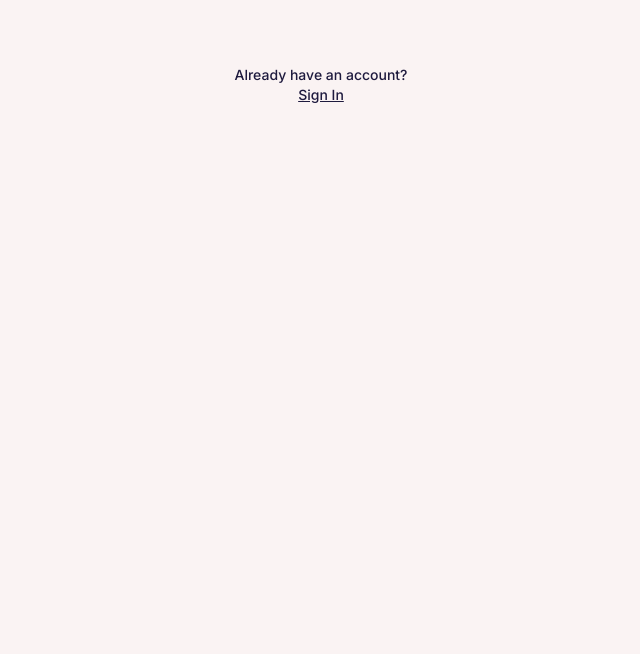
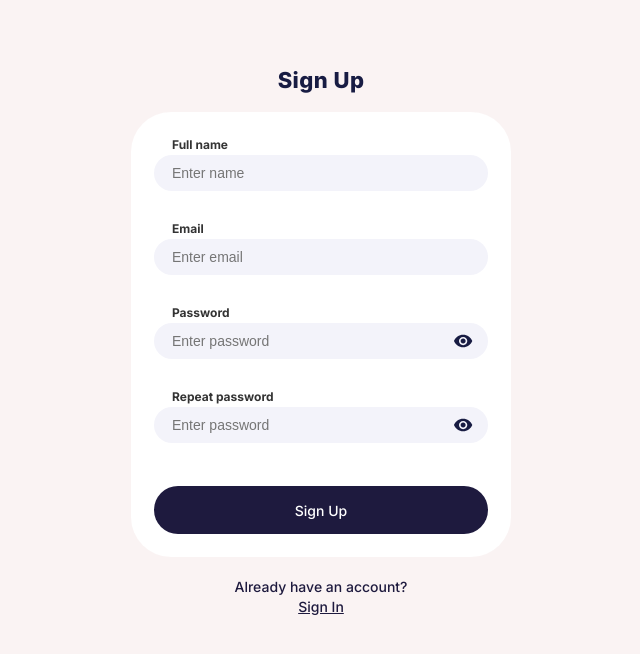
Before and after one commit to VitaliySkremer/mobile-registration, a Vue app: page /signUp in a window 1280 px wide. Shown: the top 654 px of the page, without its empty margins (319-959 px from the left). Built offline with nearby package versions, Linux system fonts and the light colour scheme.

Commit message:
added input and input password

```diff
--- a/src/Pages/MainPage.vue
+++ b/src/Pages/MainPage.vue
@@ -11,7 +11,7 @@
         Sign Up
       </router-link>
     </Button>
-    <Button background="var(--button-bg)">
+    <Button>
       <router-link to="signIn">
         <svg width="16" height="14" viewBox="0 0 16 14" fill="none" xmlns="http://www.w3.org/2000/svg">
           <path fill-rule="evenodd" clip-rule="evenodd" d="M1 8H12.17L8.29 11.88C7.9 12.27 7.9 12.91 8.29 13.3C8.68 13.69 9.31 13.69 9.7 13.3L15.29 7.71C15.68 7.32 15.68 6.69 15.29 6.3L9.71 0.700001C9.32 0.310001 8.69 0.310001 8.3 0.700001C7.91 1.09 7.91 1.72 8.3 2.11L12.17 6H1C0.45 6 0 6.45 0 7C0 7.55 0.45 8 1 8Z" fill="white"/>
--- a/src/Pages/SignIn.vue
+++ b/src/Pages/SignIn.vue
@@ -2,7 +2,9 @@
   <div class="sign__wrapper">
     <Title class="signIn">Sign In</Title>
     <Form class="form__block">
-      <Button background="var(--button-bg)" color="white" class="button__signIn">Sign In</Button>
+      <LabelInput label-text="Email" placeholder="Enter email" class="email"/>
+      <LabelInput label-text="Password" placeholder="Enter password" type="password" :isPassword="true" class="password"/>
+      <Button color="white" class="button__signIn">Sign In</Button>
     </Form>
     <SignQuestion :sign-in="true"/>
   </div>
@@ -13,9 +15,10 @@ import SignQuestion from "../components/SignQuestion.vue";
 import Title from "../components/Title.vue";
 import Form from "../components/UI/Form.vue";
 import Button from "../components/UI/Button.vue";
+import LabelInput from "../components/UI/LabelInput.vue";
 export default {
   name: "SignIn",
-  components: {Button, Form, Title, SignQuestion}
+  components: {LabelInput, Button, Form, Title, SignQuestion}
 }
 </script>
 
@@ -33,5 +36,13 @@ export default {
   width: 100%;
 }
 
+.email {
+  margin-bottom: 4px;
+}
+
+.password {
+  margin-bottom: 19px;
+}
+
 
 </style>
--- a/src/Pages/SignUp.vue
+++ b/src/Pages/SignUp.vue
@@ -1,17 +1,51 @@
 <template>
   <div class="sign__wrapper">
+    <Title class="signUp">Sign Up</Title>
+    <Form class="form__block">
+      <LabelInput label-text="Full name" placeholder="Enter name" class="fullName"/>
+      <LabelInput label-text="Email" placeholder="Enter email" class="email"/>
+      <LabelInput label-text="Password" placeholder="Enter password" type="password" :isPassword="true" class="password"/>
+      <LabelInput label-text="Repeat password" placeholder="Enter password" type="password" :isPassword="true" class="repeat__password"/>
+      <Button color="white" class="button__signUp">Sign Up</Button>
+    </Form>
     <SignQuestion :sign-in="false"/>
   </div>
 </template>
 
 <script>
 import SignQuestion from "../components/SignQuestion.vue";
+import Title from "../components/Title.vue";
+import Form from "../components/UI/Form.vue";
+import LabelInput from "../components/UI/LabelInput.vue";
+import Button from "../components/UI/Button.vue";
 export default {
   name: "SignUp",
-  components: {SignQuestion}
+  components: {Button, LabelInput, Form, Title, SignQuestion}
 }
 </script>
 
-<style scoped>
+<style lang="scss" scoped>
+
+.signUp {
+  margin-bottom: 17px;
+}
+
+.button__signUp {
+  width: 100%;
+}
+
+.fullName,
+.email,
+.password {
+  margin-bottom: 4px;
+}
+
+.repeat__password{
+  margin-bottom: 19px;
+}
+
+.form__block{
+  margin-bottom: 20px;
+}
 
 </style>
--- a/src/components/UI/Button.vue
+++ b/src/components/UI/Button.vue
@@ -23,7 +23,7 @@ export default {
 <style scoped>
 .button {
   border-radius: 50px;
-  background:none;
+  background:var(--button-bg);
   font-weight: 500;
   font-size: 14px;
   height: 48px;
--- /dev/null
+++ b/src/components/UI/LabelInput.vue
@@ -0,0 +1,101 @@
+<template>
+  <label class="label">
+    <span class="label_span">{{labelText}}</span>
+    <div class="input__container">
+      <input :type="passwordFieldType" class="input" :placeholder="placeholder">
+      <i @click="showPassword" v-if="isPassword" class="hide">
+        <svg v-if="passwordFieldType==='password'" width="20" height="20" viewBox="0 0 20 13" fill="none" xmlns="http://www.w3.org/2000/svg">
+          <path fill-rule="evenodd" clip-rule="evenodd" d="M10.1398 0.333336C5.97317 0.333336 2.41484 2.925 0.973175 6.58334C2.41484 10.2417 5.97317 12.8333 10.1398 12.8333C14.3065 12.8333 17.8648 10.2417 19.3065 6.58334C17.8648 2.925 14.3065 0.333336 10.1398 0.333336ZM10.1398 10.75C7.83984 10.75 5.97317 8.88334 5.97317 6.58334C5.97317 4.28334 7.83984 2.41667 10.1398 2.41667C12.4398 2.41667 14.3065 4.28334 14.3065 6.58334C14.3065 8.88334 12.4398 10.75 10.1398 10.75ZM10.1398 4.08334C8.75651 4.08334 7.63984 5.2 7.63984 6.58334C7.63984 7.96667 8.75651 9.08334 10.1398 9.08334C11.5232 9.08334 12.6398 7.96667 12.6398 6.58334C12.6398 5.2 11.5232 4.08334 10.1398 4.08334Z" fill="#181C43"/>
+        </svg>
+        <svg v-else width="20" height="20" viewBox="0 0 20 16" fill="none" xmlns="http://www.w3.org/2000/svg">
+          <path fill-rule="evenodd" clip-rule="evenodd" d="M10.1399 3.41668C12.4399 3.41668 14.3065 5.28335 14.3065 7.58335C14.3065 8.00835 14.2232 8.41668 14.1065 8.80001L16.6565 11.35C17.8149 10.325 18.7315 9.04168 19.3065 7.57501C17.8649 3.92501 14.3065 1.33335 10.1399 1.33335C9.08152 1.33335 8.06485 1.50001 7.10652 1.80835L8.91485 3.61668C9.30652 3.50001 9.71485 3.41668 10.1399 3.41668ZM2.39818 0.633337C2.07318 0.958337 2.07318 1.48334 2.39818 1.80834L4.03984 3.45C2.68984 4.525 1.61484 5.94167 0.973175 7.58334C2.41484 11.2417 5.97318 13.8333 10.1398 13.8333C11.4065 13.8333 12.6148 13.5833 13.7315 13.15L15.9982 15.4167C16.3232 15.7417 16.8482 15.7417 17.1732 15.4167C17.4982 15.0917 17.4982 14.5667 17.1732 14.2417L3.58151 0.633337C3.25651 0.308337 2.72318 0.308337 2.39818 0.633337ZM10.1399 11.75C7.83986 11.75 5.97319 9.88334 5.97319 7.58334C5.97319 6.94167 6.12319 6.33334 6.38152 5.8L7.68986 7.10834C7.66486 7.25834 7.63986 7.41667 7.63986 7.58334C7.63986 8.96667 8.75652 10.0833 10.1399 10.0833C10.3065 10.0833 10.4565 10.0583 10.6149 10.025L11.9232 11.3333C11.3815 11.6 10.7815 11.75 10.1399 11.75ZM12.6149 7.30835C12.4899 6.14168 11.5732 5.23335 10.4149 5.10835L12.6149 7.30835Z" fill="#181C43"/>
+        </svg>
+      </i>
+    </div>
+    <span class="label_error">{{errorText}}</span>
+  </label>
+</template>
+
+<script>
+export default {
+  props:{
+    labelText:{
+      type:String
+    },
+    placeholder:{
+      type: String
+    },
+    type:{
+      type:String
+    },
+    errorText:{
+      type:String
+    },
+    isPassword:{
+      type:Boolean
+    }
+  },
+  data(){
+    return{
+      password:'',
+      passwordFieldType:this.type
+    }
+  },
+  methods:{
+    showPassword(){
+      this.passwordFieldType = this.passwordFieldType === 'password' ? 'text': 'password';
+    }
+  }
+}
+</script>
+
+<style lang="scss" scoped>
+
+.label {
+  min-height: 80px;
+  display: flex;
+  flex-direction: column;
+  position: relative;
+  &_span{
+    padding-left: 18px;
+    font-weight: 600;
+    font-size: 12px;
+    line-height: 20px;
+    color: var(--text-color);
+  }
+
+  &_error {
+    padding-left: 18px;
+    color: var(--error-color);
+    font-weight: 400;
+    font-size: 10px;
+    line-height: 20px;
+  }
+}
+
+.input__container {
+  width: 100%;
+  position: relative;
+}
+
+.input {
+  height: 36px;
+  outline: none;
+  padding: 0 18px;
+  background-color: var(--input-bg);
+  width: 100%;
+  border-radius: 50px;
+  border: none;
+  font-weight: 400;
+  font-size: 14px;
+  line-height: 20px;
+  color: var(--text-color);
+}
+
+.hide {
+  position: absolute;
+  right: 15px;
+  top: 8px;
+}
+
+</style>
--- a/src/style.scss
+++ b/src/style.scss
@@ -17,6 +17,9 @@ html {
   --button-bg: #1E1A3E;
   --sign-question: #1E1A3E;
   --form-bg: #FFFFFF;
+  --input-bg: #F3F3FA;
+  --text-color: rgba(0, 0, 0, 0.8);
+  --error-color: #FF6683;
 }
 
 body {
```
